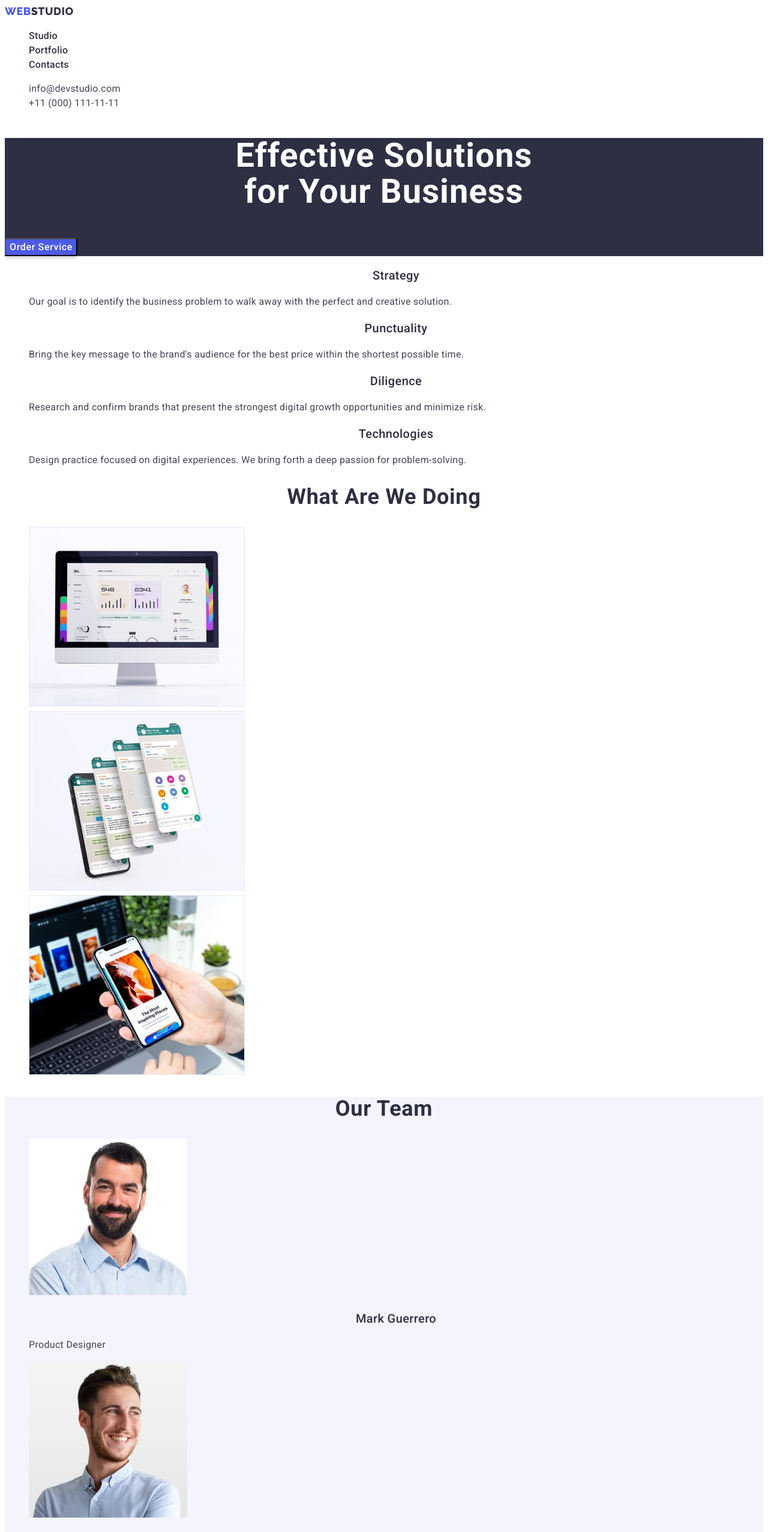
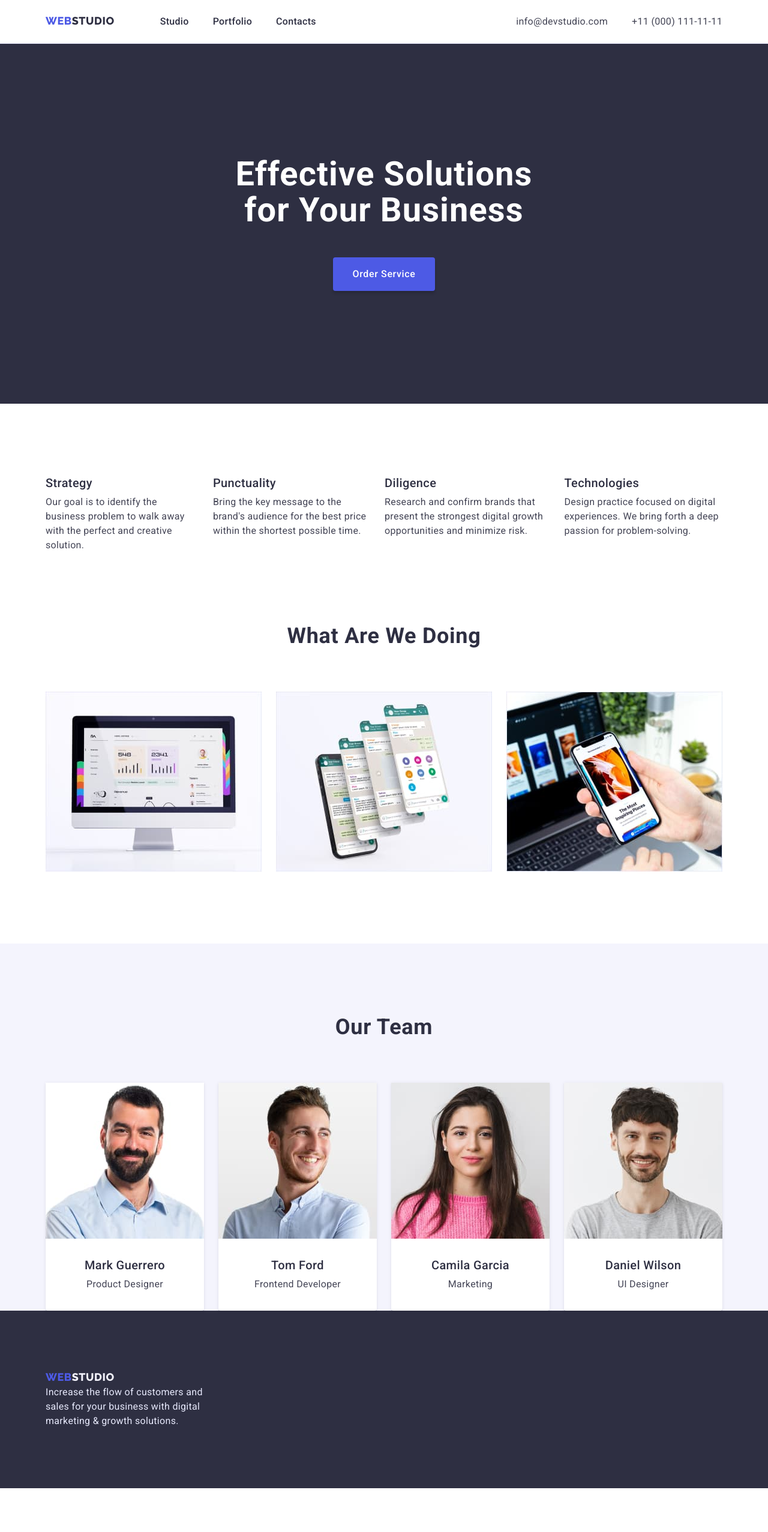
Before and after one commit to natalalex/goit-markup-hw-03, a plain HTML site: page index.html in a window 1280 px wide. Shown: the top 2554 px of the page at 60% size. After the commit the page ends 2481 px from the top, so only its background shows below. Drawn offline with nearby package versions, Linux system fonts and the light colour scheme.

Commit message:
add flex

```diff
--- a/css/styles.css
+++ b/css/styles.css
@@ -6,6 +6,8 @@
   --color-accent: #e7e9fc;
   --color-light: #f4f4fd;
   --color-title-site: #ffffff;
+  --default-big-gap: 120px;
+  --default-small-gap: 24px;
 }
 
 body {
@@ -18,24 +20,48 @@ body {
 }
 
 /*! ********************** COMPONENTS ***********************/
+h1,
+h2,
+h3,
+p {
+  margin-top: 0;
+  margin-bottom: 0;
+}
+
+img {
+  display: block;
+}
+
 .list {
   list-style: none;
+  margin-top: 0;
+  margin-bottom: 0;
+  padding-left: 0;
 }
+
 .link {
   text-decoration: none;
+}
+.container {
+  width: 1158px;
+  padding-left: 15px;
+  padding-right: 15px;
+  margin: 0 auto;
 }
 .hidden-header {
   display: none;
 }
+
 .subtitle {
+  margin-bottom: calc(var(--default-small-gap) / 3);
   font-weight: 500;
   font-size: 20px;
   line-height: 1.2;
   letter-spacing: 0.02em;
   color: var(--color-dark);
-  text-align: center;
 }
 .title {
+  margin-bottom: 72px;
   font-size: 36px;
   line-height: 1.11;
   letter-spacing: 0.02em;
@@ -52,10 +78,24 @@ body {
 /*! ***************** HEADER (for everyone)******************/
 .header-site {
   background-color: var(--color-title-site);
+  border-bottom: 1px solid var(--color-accent);
+}
+
+.header-container {
+  display: flex;
+  justify-content: space-between;
+  align-items: center;
+  padding-top: var(--default-small-gap);
+  padding-bottom: var(--default-small-gap);
+}
+
+.nav-site {
+  display: flex;
 }
 /*?============== Logo  ==============*/
 /*== components for all logs ==*/
 .logo {
+  margin-right: 76px;
   font-family: "Raleway", sans-serif;
   font-weight: 800;
   font-size: 18px;
@@ -93,13 +133,26 @@ body {
   color: var(--color-pressed-state);
 }  автоперевірка цього не розуміє*/
 
+.menu {
+  display: flex;
+  gap: 40px;
+}
+/* .menu-item:not(:last-child) {
+  margin-right: 40px;
+} */
+
 /*?============== / Menu  ==============*/
 
 /*?============== Contacts  ==============*/
-/* Це правило не прімінеться, але таки вимоги автоперевірки */
+
 .contacts {
   font-style: normal;
 }
+.contacts-list {
+  display: flex;
+  gap: 40px;
+}
+
 .contacts-link {
   line-height: 1.5;
   letter-spacing: 0.02em;
@@ -113,34 +166,38 @@ body {
 /*?============== / Contacts  ==============*/
 /*! ********************** / HEADER ***********************/
 
-/*! ***************** FOOTER (for everyone)******************/
-.footer-site {
-  background: var(--color-dark);
-}
-.footer-text {
-  color: var(--color-accent);
-}
-/*! ********************** / FOOTER ***********************/
-
 /*%%%%%%%%%%%%%%%%%%%%%%%% MAIN PAGE %%%%%%%%%%%%%%%%%%%%%%%%*/
 
 /*! ********************** MAIN INDEX  ***********************/
 /*?============== Hero  ==============*/
 .hero {
   background-color: var(--color-dark);
+  text-align: center;
 }
+
+.hero-container {
+  padding-top: 188px;
+  padding-bottom: 188px;
+}
+
 .title-site {
+  display: block;
+  max-width: 496px;
+  margin: 0 auto calc(2 * var(--default-small-gap));
   font-size: 56px;
   line-height: 1.07;
   text-align: center;
   letter-spacing: 0.02em;
   color: var(--color-title-site);
-  text-align: center;
 }
 .order-btn {
+  padding: 16px 32px;
+  min-width: 169px;
   background: var(--color-primary-brand);
   box-shadow: 0px 4px 4px rgba(0, 0, 0, 0.15);
   border-radius: 4px;
+  border: none;
+
   /* Button Text */
   font-family: inherit;
   font-style: normal;
@@ -161,10 +218,33 @@ body {
 
 /*?=========== 2 About our company  ===========*/
 /* Styles for <h2 class="hidden-header">, <h3 class="subtitle"> are defined in the COMPONENTS section. <p> inherits styles from body */
+
+.about-company-container {
+  padding-top: var(--default-big-gap);
+  padding-bottom: var(--default-big-gap);
+}
+.about-company-list {
+  display: flex;
+  gap: var(--default-small-gap);
+}
+/* .about-company-item:not(:last-child) {
+  margin-right: 24px;
+} */
+
 /*?=========== / About our company  ===========*/
 
 /*?=========== 3 What are we doing  ===========*/
 /* Styles for <h2 class="title"> are defined in the COMPONENTS section. */
+.doing-container {
+  padding-bottom: var(--default-big-gap);
+}
+.doing-list {
+  display: flex;
+  gap: var(--default-small-gap);
+}
+/* .doing-item:not(:last-child) {
+  padding-right: 24px;
+} */
 /*?=========== / What are we doing  ===========*/
 
 /*?=========== 4 Our Team  ===========*/
@@ -172,6 +252,36 @@ body {
   background-color: var(--color-light);
 }
 /* Styles for <h2 class="title">,  <h3 class="subtitle"> are defined in the COMPONENTS section. <p> inherits styles from body */
+.team-container {
+  padding-top: var(--default-big-gap);
+  padding-top: var(--default-big-gap);
+}
+.team-list {
+  display: flex;
+
+  gap: var(--default-small-gap);
+}
+
+.team-item {
+  flex-basis: calc((100% - 3 * var(--default-small-gap)) / 4);
+  box-shadow: 0px 1px 6px rgba(46, 47, 66, 0.08), 0px 1px 1px rgba(46, 47, 66, 0.16), 0px 2px 1px rgba(46, 47, 66, 0.08);
+  border-radius: 0px 0px 4px 4px;
+}
+
+.team-info {
+  background-color: var(--color-title-site);
+  text-align: center;
+  padding: 32px 16px;
+  border-radius: 0px 0px 4px 4px;
+}
+
+/* .team-item:not(:last-child) {
+  margin-right: 24px;
+} */
+.profession {
+  text-align: center;
+}
+
 /*?=========== / Our Team  ===========*/
 /*! ********************* / MAIN INDEX *********************/
 
@@ -183,10 +293,24 @@ body {
 
 /* Styles for <h2 class="hidden-header">,  are defined in the COMPONENTS section. */
 /*?============== Filter ==============*/
+
+.projects-container {
+  padding-top: 96px;
+  padding-bottom: var(--default-big-gap);
+}
+.selection-portfolio {
+  display: flex;
+  justify-content: center;
+  gap: var(--default-small-gap);
+  margin-bottom: 72px;
+}
+
 .selection-btn {
   background: var(--color-light);
   border: 1px solid var(--color-accent);
   border-radius: 4px;
+  padding: 12px 24px;
+
   /* Button Text */
   font-family: inherit;
   font-weight: 500;
@@ -203,13 +327,30 @@ body {
 .selection-btn {
   cursor: pointer;
 }
+
 /*?============== / Filter ==============*/
 
 /*?========= /Photo gallery of projects ==========*/
+.projects-container {
+}
+
+.projects-list {
+  display: flex;
+  flex-wrap: wrap;
+  gap: calc(2 * var(--default-small-gap)) var(--default-small-gap);
+}
+
 .projects-item {
-  background-color: var(--color-title-site);
+  flex-basis: calc((100% - 2 * var(--default-small-gap)) / 3);
 }
-/* Styles for  <h3 class="subtitle"> are defined in the COMPONENTS section. <p> inherits styles from body (except color)*/
+
+.projects-info {
+  padding: 32px 16px;
+  background: var(--color-title-site);
+  border: 1px solid #e7e9fc;
+}
+
+/* Styles for  <h2 class="subtitle"> are defined in the COMPONENTS section. <p> inherits styles from body (except color)*/
 .projects-text {
   color: var(--color-text);
 }
@@ -217,3 +358,21 @@ body {
 /*?========= / Photo gallery of projects ==========*/
 /*! ******************** / MAIN PORTFOLIO *********************/
 /*%%%%%%%%%%%%%%%%%%%%%%%% /PORTFOLIO %%%%%%%%%%%%%%%%%%%%%%%%*/
+
+/*! ***************** FOOTER (for everyone)******************/
+.footer-site {
+  background: var(--color-dark);
+}
+.footer-container {
+  padding-top: 100px;
+  padding-bottom: 100px;
+}
+.footer-container .logo {
+  margin-right: 0;
+  margin-bottom: calc(var(--default-small-gap) / 2);
+}
+.footer-text {
+  color: var(--color-accent);
+  max-width: 264px;
+}
+/*! ********************** / FOOTER ***********************/
--- a/index.html
+++ b/index.html
@@ -8,11 +8,15 @@
     <link rel="preconnect" href="https://fonts.googleapis.com" />
     <link rel="preconnect" href="https://fonts.gstatic.com" crossorigin />
     <link href="https://fonts.googleapis.com/css2?family=Raleway:wght@800&family=Roboto:wght@400;500;700&display=swap" rel="stylesheet" />
+    <!-- normalizer -->
+    <link rel="stylesheet" href="https://cdnjs.cloudflare.com/ajax/libs/modern-normalize/1.1.0/modern-normalize.min.css" />
+    <!--  -->
     <link rel="stylesheet" href="./css/styles.css" />
   </head>
   <body>
-    <!-- the HEADER for everyone -->
+    <!--! the HEADER for everyone -->
     <header class="header-site">
+      <div class="container header-container">
         <nav class="nav-site">
           <!-- Logo -->
           <a class="logo link" href="./index.html">Web<span class="logo-studio-header">Studio</span> </a>
@@ -25,85 +29,101 @@
         </nav>
         <address class="contacts">
           <ul class="contacts-list list">
-          <li><a class="contacts-link link" href="mailto:info@devstudio.com">info@devstudio.com</a></li>
-          <li><a class="contacts-link link" href="tel:+110001111111">+11 (000) 111-11-11</a></li>
+            <li class="contacts-item"><a class="contacts-link link" href="mailto:info@devstudio.com">info@devstudio.com</a></li>
+            <li class="contacts-item"><a class="contacts-link link" href="tel:+110001111111">+11 (000) 111-11-11</a></li>
           </ul>
         </address>
+      </div>
     </header>
-    <!-- MAIN -->
+    <!--! MAIN -->
     <main>
-      <!-- section 1 hero -->
+      <!--? section 1 hero -->
       <section class="hero">
-        <h1 class="title-site">
-          Effective Solutions <br />
-          for Your Business
-        </h1>
+        <div class="container hero-container">
+          <h1 class="title-site">Effective Solutions for Your Business</h1>
           <button class="order-btn" type="button">Order Service</button>
+        </div>
       </section>
-      <!-- section 2 About our company -->
+      <!--? section 2 About our company -->
       <section class="about-company">
+        <div class="container about-company-container">
           <!-- Hidden header -->
           <h2 class="hidden-header">About our company</h2>
-        <ul class="list">
-          <li>
+          <ul class="about-company-list list">
+            <li class="about-company-item">
               <h3 class="subtitle">Strategy</h3>
               <p>Our goal is to identify the business problem to walk away with the perfect and creative solution.</p>
             </li>
-          <li>
+            <li class="about-company-item">
               <h3 class="subtitle">Punctuality</h3>
               <p>Bring the key message to the brand's audience for the best price within the shortest possible time.</p>
             </li>
-          <li>
+            <li class="about-company-item">
               <h3 class="subtitle">Diligence</h3>
               <p>Research and confirm brands that present the strongest digital growth opportunities and minimize risk.</p>
             </li>
-          <li>
+            <li class="about-company-item">
               <h3 class="subtitle">Technologies</h3>
               <p>Design practice focused on digital experiences. We bring forth a deep passion for problem-solving.</p>
             </li>
           </ul>
+        </div>
       </section>
-      <!-- section 3  What are we doing-->
-      <section>
+      <!--? section 3  What are we doing-->
+      <section class="doing">
+        <div class="container doing-container">
           <h2 class="title">What are we doing</h2>
-        <ul class="list">
-          <li><img src="./images/doing/monitor.jpg" alt="Monitor screen with analytical information." width="360" height="300" /></li>
-          <li><img src="./images/doing/phones.jpg" alt="Phone screen and its screenshots with correspondence." width="360" height="300" /></li>
-          <li><img src="./images/doing/laptop-phone.jpg" alt="Phone in hand on the background of a laptop - the choice of a place to relax." width="360" height="300" /></li>
+          <ul class="doing-list list">
+            <li class="doing-item"><img src="./images/doing/monitor.jpg" alt="Monitor screen with analytical information." width="360" height="300" /></li>
+            <li class="doing-item"><img src="./images/doing/phones.jpg" alt="Phone screen and its screenshots with correspondence." width="360" height="300" /></li>
+            <li class="doing-item"><img src="./images/doing/laptop-phone.jpg" alt="Phone in hand on the background of a laptop - the choice of a place to relax." width="360" height="300" /></li>
           </ul>
+        </div>
       </section>
-      <!-- section 4 Our Team -->
+      <!--? section 4 Our Team -->
       <section class="team">
+        <div class="container team-container">
           <h2 class="title">Our Team</h2>
-        <ul class="list">
-          <li>
+          <ul class="team-list list">
+            <li class="team-item">
               <img src="./images/employees/mark-guerrero.jpg" alt="photo of Mark Guerrero" width="264" height="260" />
+              <div class="team-info">
                 <h3 class="subtitle">Mark Guerrero</h3>
                 <p class="profession">Product Designer</p>
+              </div>
             </li>
-          <li>
+            <li class="team-item">
               <img src="./images/employees/tom-ford.jpg" alt="photo of Tom Ford" width="264" height="260" />
+              <div class="team-info">
                 <h3 class="subtitle">Tom Ford</h3>
                 <p class="profession">Frontend Developer</p>
+              </div>
             </li>
-          <li>
+            <li class="team-item">
               <img src="./images/employees/camila-garcia.jpg" alt="photo of Camila Garcia" width="264" height="260" />
+              <div class="team-info">
                 <h3 class="subtitle">Camila Garcia</h3>
                 <p class="profession">Marketing</p>
+              </div>
             </li>
-          <li>
+            <li class="team-item">
               <img src="./images/employees/daniel-wilson.jpg" alt="hoto of Daniel Wilson" width="264" height="260" />
+              <div class="team-info">
                 <h3 class="subtitle">Daniel Wilson</h3>
                 <p class="profession">UI Designer</p>
+              </div>
             </li>
           </ul>
+        </div>
       </section>
     </main>
-    <!-- the FOOTER for everyone -->
+    <!--! the FOOTER for everyone -->
     <footer class="footer-site">
+      <div class="container footer-container">
         <!-- Logo -->
         <a class="logo link" href="./index.html">Web<span class="logo-studio-footer">Studio</span> </a>
         <p class="footer-text">Increase the flow of customers and sales for your business with digital marketing & growth solutions.</p>
+      </div>
     </footer>
   </body>
 </html>
```
Also changed, not shown: portfolio.html (+35 -11 lines). Lines whose indentation alone changed are shown as unchanged.
